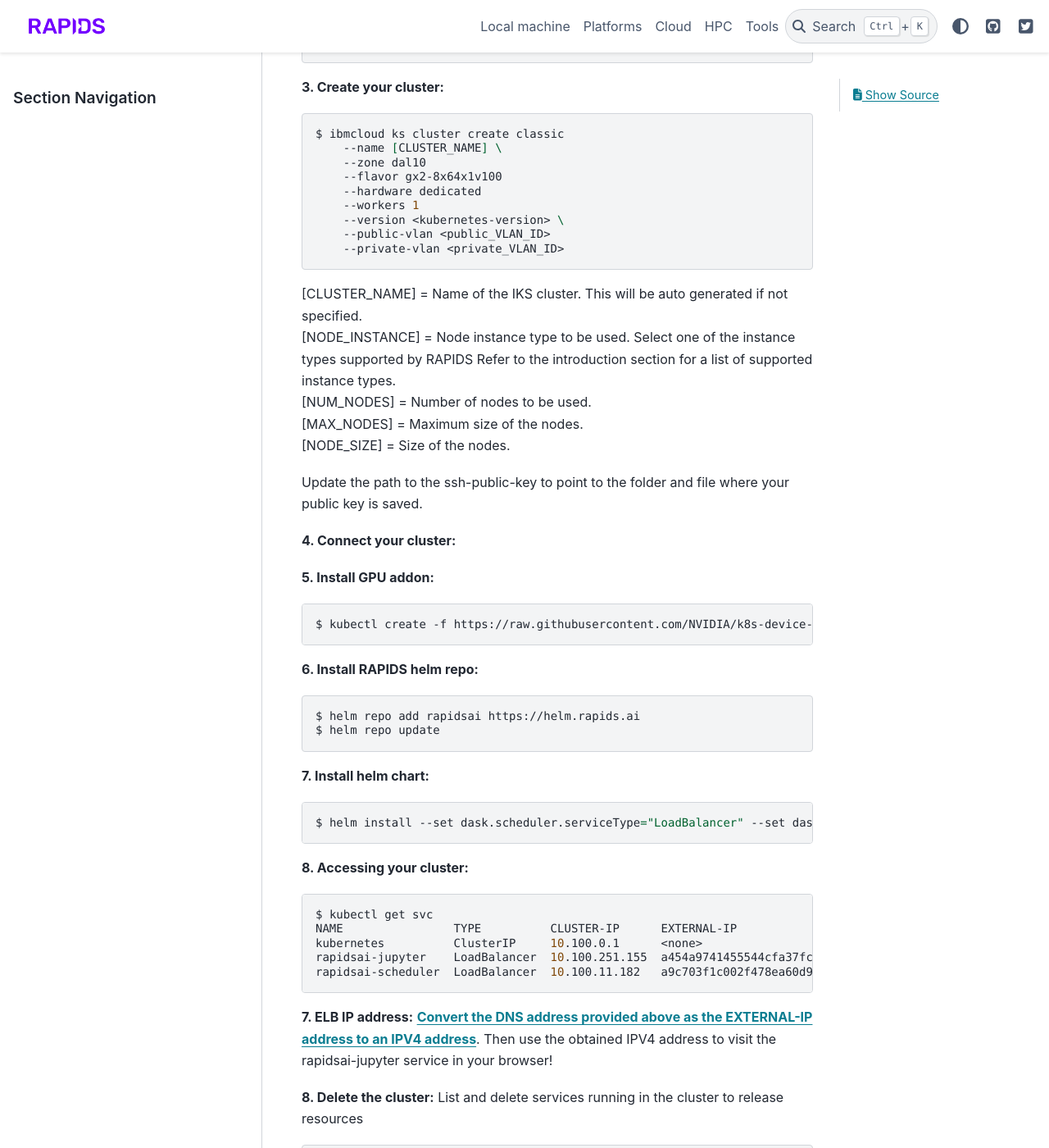
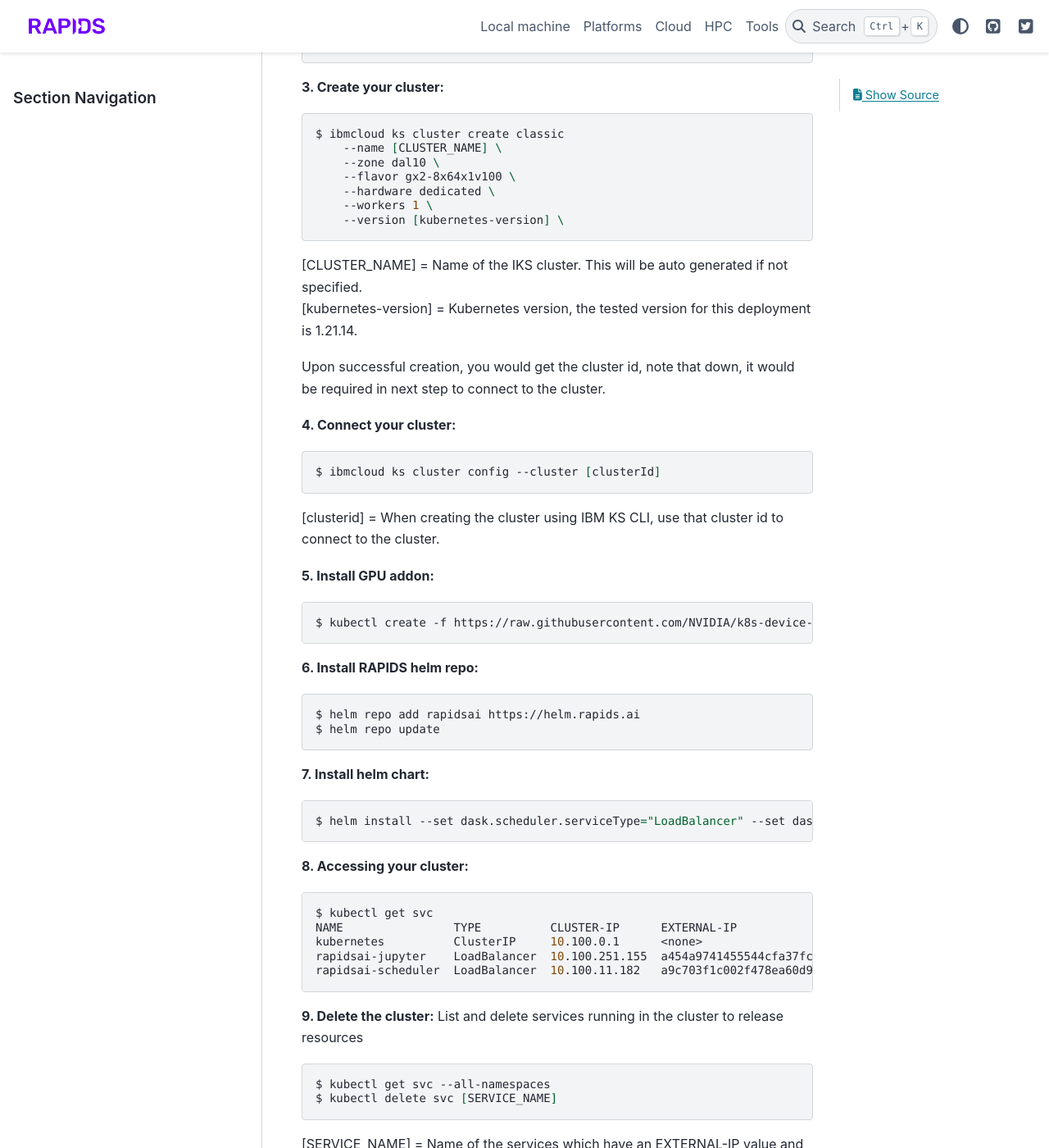
Before and after one commit to rapidsai/deployment, a Sphinx documentation site: the page built from source/cloud/IBM/iks.md, in a window 1280 px wide and 1400 px high, scrolled down 371 px. Shown: the whole window at 82% size. Built offline with Sphinx 7.4.7 and the PyData theme 0.15.4, drawn with Linux system fonts in a browser that asks for light colours; pages that are not in the unit, such as notebooks, are missing from menus.

Commit message:
Update iks.md

````diff
--- a/source/cloud/IBM/iks.md
+++ b/source/cloud/IBM/iks.md
@@ -15,24 +15,24 @@ $ ibmcloud login -a cloud.ibm.com -r <region> -g <resource-group-name>
 ```shell
 $ ibmcloud ks cluster create classic
     --name [CLUSTER_NAME] \
-    --zone dal10
-    --flavor gx2-8x64x1v100
-    --hardware dedicated
-    --workers 1
-    --version <kubernetes-version> \
-    --public-vlan <public_VLAN_ID>
-    --private-vlan <private_VLAN_ID>
+    --zone dal10 \
+    --flavor gx2-8x64x1v100 \
+    --hardware dedicated \
+    --workers 1 \
+    --version [kubernetes-version] \
 ```
 
 [CLUSTER_NAME] = Name of the IKS cluster. This will be auto generated if not specified. <br>
-[NODE_INSTANCE] = Node instance type to be used. Select one of the instance types supported by RAPIDS Refer to the introduction section for a list of supported instance types. <br>
-[NUM_NODES] = Number of nodes to be used. <br>
-[MAX_NODES] = Maximum size of the nodes. <br>
-[NODE_SIZE] = Size of the nodes. <br>
+[kubernetes-version] = Kubernetes version, the tested version for this deployment is 1.21.14. <br>
 
-Update the path to the ssh-public-key to point to the folder and file where your public key is saved.
+Upon successful creation, you would get the cluster id, note that down, it would be required in next step to connect to the cluster.
 
 **4. Connect your cluster:**
+
+```shell
+$ ibmcloud ks cluster config --cluster [clusterId]
+```
+[clusterid] = When creating the cluster using IBM KS CLI, use that cluster id to connect to the cluster.
 
 **5. Install GPU addon:**
 
@@ -63,13 +63,7 @@ rapidsai-jupyter    LoadBalancer  10.100.251.155  a454a9741455544cfa37fc4ac71caa
 rapidsai-scheduler  LoadBalancer  10.100.11.182   a9c703f1c002f478ea60d9acaf165bab-1146605388.us-east-1.elb.amazonaws.com   8786:30346/TCP,8787:32444/TCP   85s
 ```
 
-**7. ELB IP address:** **[Convert the DNS address provided above as the
-EXTERNAL-IP address to an IPV4
-address](https://aws.amazon.com/premiumsupport/knowledge-center/elb-find-load-balancer-IP/)**.
-Then use the obtained IPV4 address to visit the rapidsai-jupyter service in your
-browser!
-
-**8. Delete the cluster:** List and delete services running in the cluster to release resources
+**9. Delete the cluster:** List and delete services running in the cluster to release resources
 
 ```shell
 $ kubectl get svc --all-namespaces
@@ -81,7 +75,7 @@ $ kubectl delete svc [SERVICE_NAME]
 Delete the cluster and its associated nodes
 
 ```shell
-$ eksctl delete cluster --region=[REGION] --name=[CLUSTER_NAME]
+$ ibmlclud ks delete cluster --region=[REGION] --name=[CLUSTER_NAME]
 ```
 
 **9. Uninstall the helm chart:**
````
